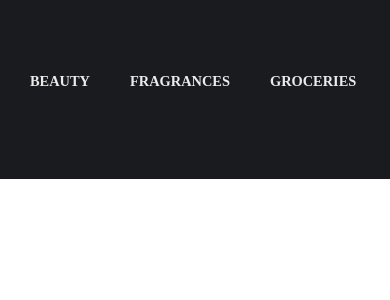
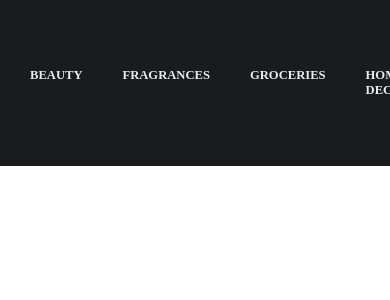
Before and after one commit to teakyungg/FakeStore, a Next.js app: page / in a window 390 px wide. Shown: the top 300 px of the page. Built offline with nearby package versions, Linux system fonts and the light colour scheme.

Commit message:
fixed/반응형 전역 설정 수정

```diff
--- a/app/globals.scss
+++ b/app/globals.scss
@@ -10,21 +10,18 @@ a {
   color: inherit;
 }
 
-// 반응형 전역 설정
-@for $screen-size from 1 through 3 {
-  // 모바일
-  @if $screen-size == 1 {
+/* 반응형 전역 설정 */
+
+// 모바일
+body {
+  font-size: map-get(variable.$font-size, mobile);
+}
+
+// 테블릿, pc
+@for $i from 1 through length(variable.$breakpoints) {
+  @media (min-width: nth(map-values(variable.$breakpoints), $i)) {
     body {
-      font-size: nth(variable.$font-size, $screen-size);
-    }
-  }
-
-  // 테블릿, PC
-  @else {
-    @media (min-width: nth(variable.$breakpoints, $screen-size - 1)) {
-      body {
-        font-size: nth(variable.$font-size, $screen-size);
-      }
+      font-size: nth(map-values(variable.$font-size), $i + 1);
     }
   }
 }
```
